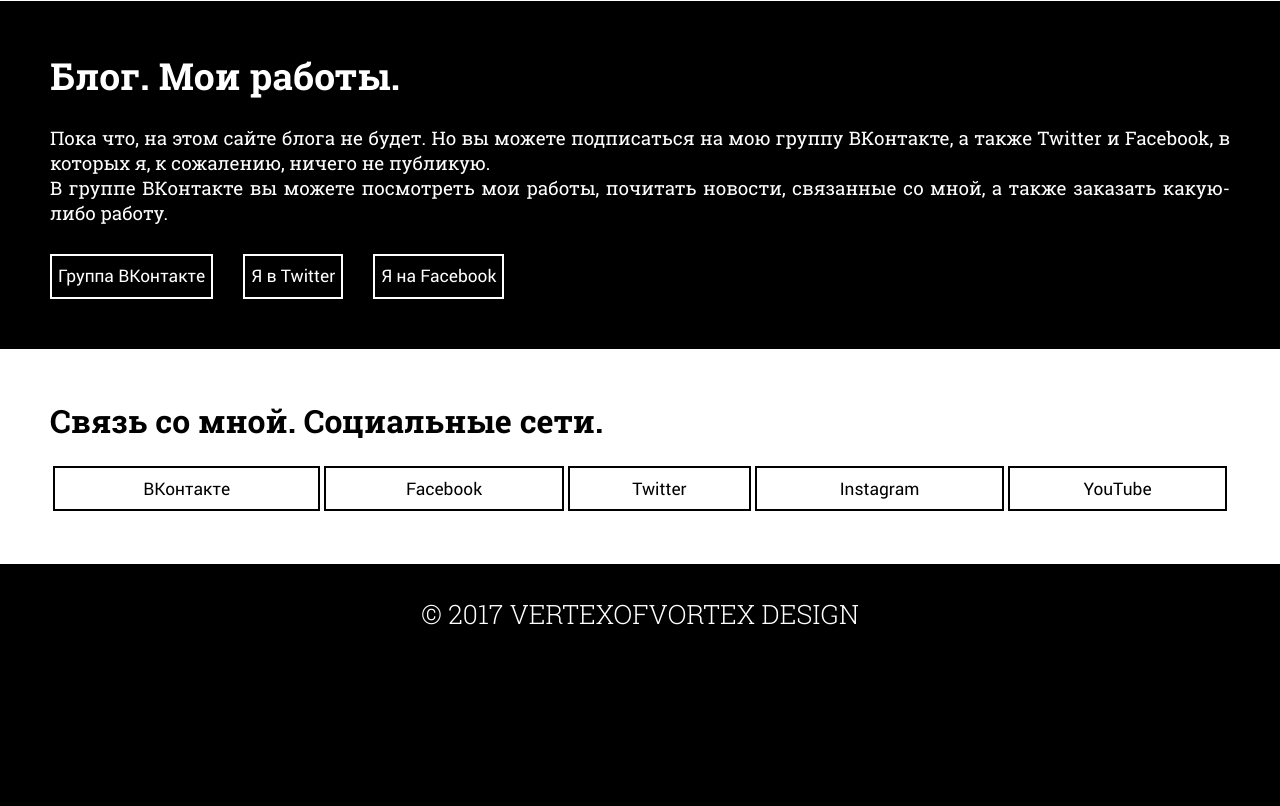
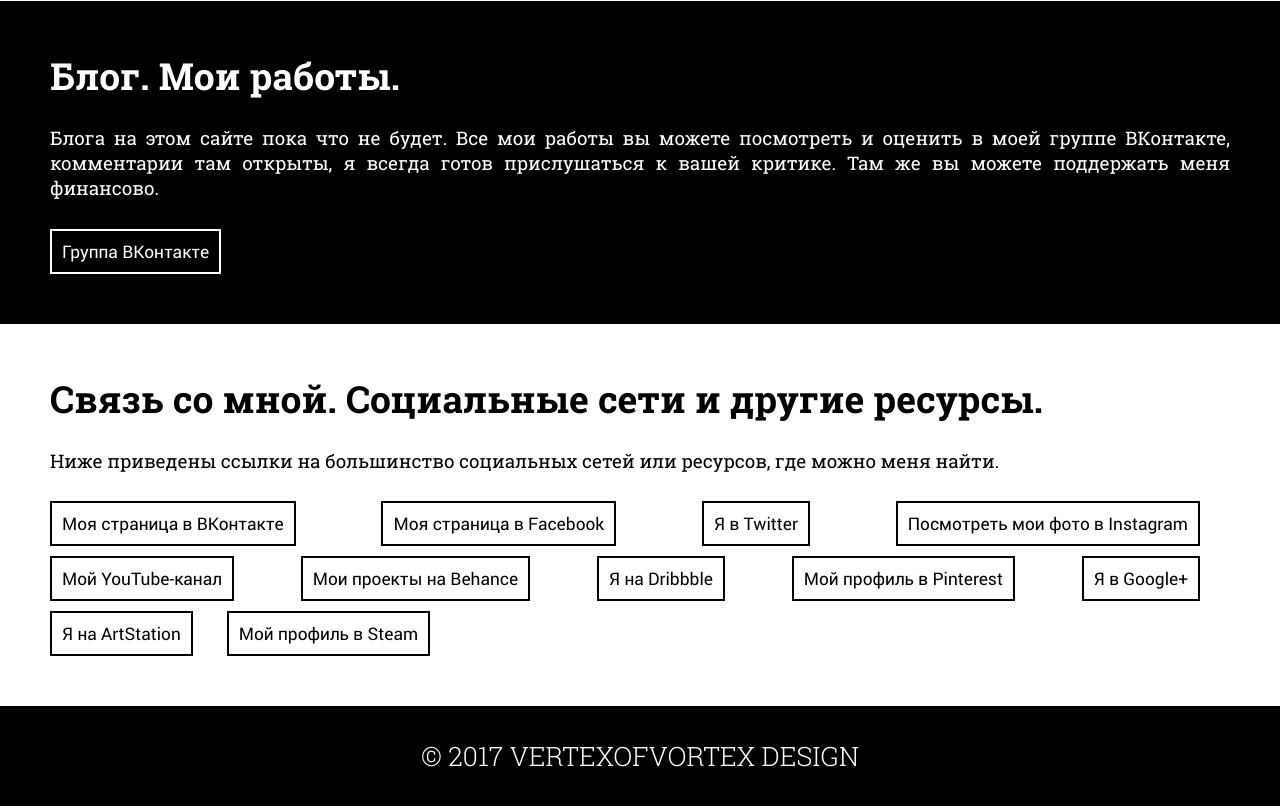
Before and after one commit to PbIBa/vertexofvortex.github.io, a PHP site: page / in a window 1280 px wide. Shown: the part 2204-3010 px from the top of the page. Before the commit the page ends 2829 px from the top, so only its background shows below. Run offline with PHP 8.4, Linux system fonts and the light colour scheme.

Commit message:
Add files via upload

```diff
--- a/css/index.css
+++ b/css/index.css
@@ -41,6 +41,7 @@
 	padding-top: 100px;
 	transform: skewY(0deg);
 	transition: 3s;
+	margin-bottom: 50px;
 }
 
 .logo:hover {
@@ -80,7 +81,7 @@
 td#card {
 	background: white;
 	font-family: 'Roboto Slab Regular';
-	/* font-size: 14pt; */
+	/* font-size: 14pt; - ломает вёрстку */
 	padding: 30px;
 	vertical-align: top;
 	margin: 0px;
@@ -88,7 +89,7 @@
 }
 
 td#card:hover {
-	transform: translateY(-25px) scale(1.02);
+	transform: translateY(-25px) scale(1.05);
 	transition: 1s ease;
 }
 
@@ -112,9 +113,9 @@
 	font-size: 13pt;
 	transition: 0.5s;
 	margin-top: 10px;
-	line-height: 100%;
 	color: white;
 	margin-right: 30px;
+	padding: 0px 10px 0px 10px;
 }
 
 button#default:hover {
@@ -136,15 +137,17 @@
 	font-family: 'Roboto Regular';
 	font-size: 13pt;
 	transition: 0.5s;
-	line-height: 100%;
+	margin-top: 10px;
 	color: black;
-	width: 100%;
+	margin-right: 30px;
+	padding: 0px 10px 0px 10px;
 }
 
 button#default2:hover {
 	cursor: pointer;
 	background: black;
 	color: white;
+	transform: translateX(10px);
 }
 
 button#arrowdown {
@@ -189,7 +192,6 @@
 .arrowdown {
 	width: 100px;
 	height: 100px;
-	padding-top: 50px;
 	transition: 2s;
 	animation: float_ver 5s infinite ease;
 }
--- a/index.html
+++ b/index.html
@@ -35,7 +35,6 @@
 			</tr>
 		</table>
 	</div>
-	<!--<img src="images/test.png" class="block" id="image">-->
 	<div class="block" id="about">
 		<span class="text" id="block">
 			<h1>Обо мне. Кто я такой?</h1>
@@ -45,33 +44,29 @@
 	<div class="block" id="projects">
 		<span class="text" id="block" style="color: white">
 			<h1>Блог. Мои работы.</h1>
-			Пока что, на этом сайте блога не будет. Но вы можете подписаться на мою группу ВКонтакте, а также Twitter и Facebook, в которых я, к сожалению, ничего не публикую.<br>
-			В группе ВКонтакте вы можете посмотреть мои работы, почитать новости, связанные со мной, а также заказать какую-либо работу.
+			Блога на этом сайте пока что не будет. Все мои работы вы можете посмотреть и оценить в моей группе ВКонтакте, комментарии там открыты, я всегда готов прислушаться к вашей критике. Там же вы можете поддержать меня финансово.
 			<p></p>
 		</span>
-		<button id="default">Группа ВКонтакте</button><button id="default">Я в Twitter</button><button id="default">Я на Facebook</button>
+		<button id="default">Группа ВКонтакте</button><!--<button id="default">Я в Twitter</button><button id="default">Я на Facebook</button>-->
 	</div>
 	<div class="block" id="contacts">
-		<h1>Связь со мной. Социальные сети.</h1>
-		<table class="buttons">
-			<tr>
-				<td class="buttons">
-					<button id="default2">ВКонтакте</button>
-				</td>
-				<td>
-					<button id="default2">Facebook</button>
-				</td>
-				<td class="buttons">
-					<button id="default2">Twitter</button>
-				</td>
-				<td class="buttons">
-					<button id="default2">Instagram</button>
-				</td>
-				<td class="buttons">
-					<button id="default2">YouTube</button>
-				</td>
-			</tr>
-		</table>
+		<span class="text" id="block" style="color: black">
+			<h1>Связь со мной. Социальные сети и другие ресурсы.</h1>
+			Ниже приведены ссылки на большинство социальных сетей или ресурсов, где можно меня найти.
+			<p></p>
+		</span>
+
+		<button id="default2">Моя страница в ВКонтакте</button>
+		<button id="default2">Моя страница в Facebook</button>
+		<button id="default2">Я в Twitter</button>
+		<button id="default2">Посмотреть мои фото в Instagram</button>
+		<button id="default2">Мой YouTube-канал</button>
+		<button id="default2">Мои проекты на Behance</button>
+		<button id="default2">Я на Dribbble</button>
+		<button id="default2">Мой профиль в Pinterest</button>
+		<button id="default2">Я в Google+</button>
+		<button id="default2">Я на ArtStation</button>
+		<button id="default2">Мой профиль в Steam</button>
 	</div>
 	<footer>
 		<table class="footer">
```
